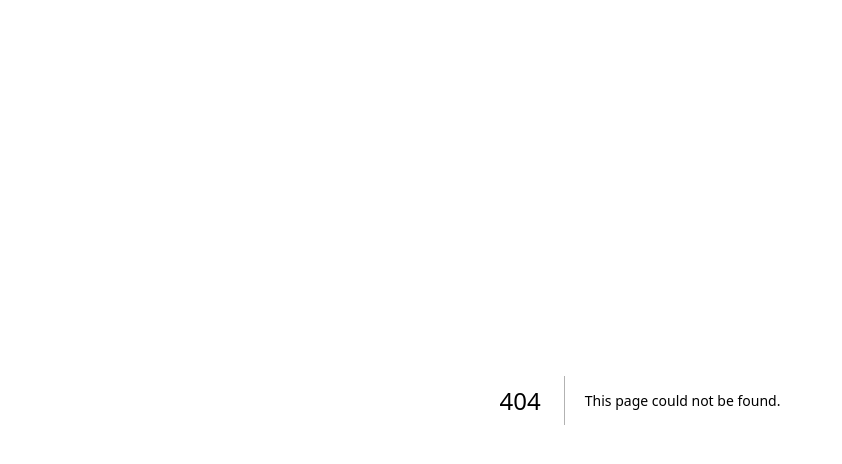
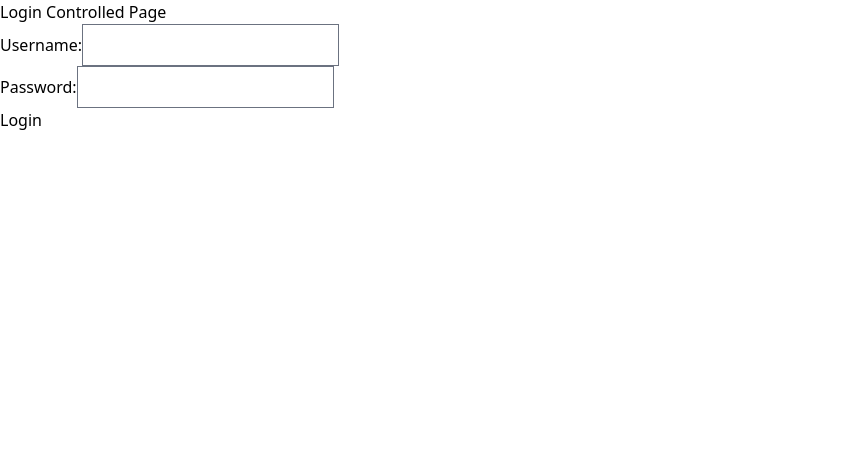
Before and after one commit to thetotobalgo/ece-webtech-2023-fall-gr04-04, a Next.js app in the folder app/: page /login-controlled in a window 1280 px wide. Before the commit this address had no page. Shown: the top 464 px of the page, without its empty margins (0-842 px from the left). Built offline with nearby package versions, Linux system fonts and the light colour scheme; what tailwindcss-font-inter would draw is missing.

Commit message:
feat: lab7

```diff
--- a/app/components/header.js
+++ b/app/components/header.js
@@ -50,6 +50,10 @@ const Header = () => {
                         About
                     </span>
                 </div>
+                <Link href="/login-test">
+                <p className="text-blue-500">Login</p>
+              </Link>
+
                 {profile ? (
                     <div className="text-white text-right">
                         <p className="text-xl">Username: {profile.name}</p>
--- a/app/pages/index.js
+++ b/app/pages/index.js
@@ -1,6 +1,6 @@
 // pages/index.js
-
 import React from 'react';
+import Link from 'next/link';
 import Header from '../components/Header';
 import Footer from '../components/Footer';
 
@@ -11,6 +11,23 @@ export default function Home() {
       <main className="flex-grow">
         <section>
           <h1 className="text-4xl text-center mt-20">Welcome to our lab6 app</h1>
+          <ul className="flex justify-center mt-8">
+            <li className="mr-4">
+              <Link href="/use-states">
+                <p className="text-blue-500">Use State</p>
+              </Link>
+            </li>
+            <li className="mr-4">
+              <Link href="/login-test">
+                <p className="text-blue-500">Login Native</p>
+              </Link>
+            </li>
+            <li>
+              <Link href="/login-controlled">
+                <p className="text-blue-500">Login Controlled</p>
+              </Link>
+            </li>
+          </ul>
         </section>
       </main>
       <Footer />
--- /dev/null
+++ b/app/pages/login-controlled.js
@@ -0,0 +1,42 @@
+// pages/login-controlled.js
+import React, { useState } from 'react';
+
+const LoginControlledPage = () => {
+  const [formData, setFormData] = useState({
+    username: '',
+    password: '',
+  });
+
+  const handleInputChange = (e) => {
+    const { name, value } = e.target;
+    setFormData({ ...formData, [name]: value });
+  };
+
+  const handleLogin = () => {
+    console.log('Username:', formData.username);
+    console.log('Password:', formData.password);
+  };
+
+  return (
+    <div>
+      <h1>Login Controlled Page</h1>
+      <form>
+        <label>
+          Username:
+          <input type="text" name="username" value={formData.username} onChange={handleInputChange} />
+        </label>
+        <br />
+        <label>
+          Password:
+          <input type="password" name="password" value={formData.password} onChange={handleInputChange} />
+        </label>
+        <br />
+        <button type="button" onClick={handleLogin}>
+          Login
+        </button>
+      </form>
+    </div>
+  );
+};
+
+export default LoginControlledPage;
--- /dev/null
+++ b/app/pages/login-test.js
@@ -0,0 +1,34 @@
+// pages/login-native.js
+import React from 'react';
+
+const LoginNativePage = () => {
+  const handleLogin = () => {
+    // Use FormData to get form data
+    const formData = new FormData(document.getElementById('loginForm'));
+    console.log('Username:', formData.get('username'));
+    console.log('Password:', formData.get('password'));
+  };
+
+  return (
+    <div>
+      <h1>Login Native Page</h1>
+      <form id="loginForm">
+        <label>
+          Username:
+          <input type="text" name="username" />
+        </label>
+        <br />
+        <label>
+          Password:
+          <input type="password" name="password" />
+        </label>
+        <br />
+        <button type="button" onClick={handleLogin}>
+          Login
+        </button>
+      </form>
+    </div>
+  );
+};
+
+export default LoginNativePage;
--- /dev/null
+++ b/app/pages/use-states.js
@@ -0,0 +1,20 @@
+// pages/use-state.js
+import React, { useState } from 'react';
+
+const UseStatePage = () => {
+  const [count, setCount] = useState(0);
+
+  const handleIncrement = () => {
+    setCount(count + 1);
+  };
+
+  return (
+    <div>
+      <h1>Use State Page</h1>
+      <p>Count: {count}</p>
+      <button onClick={handleIncrement}>Increment</button>
+    </div>
+  );
+};
+
+export default UseStatePage;
```
Lines whose indentation alone changed are shown as unchanged.
